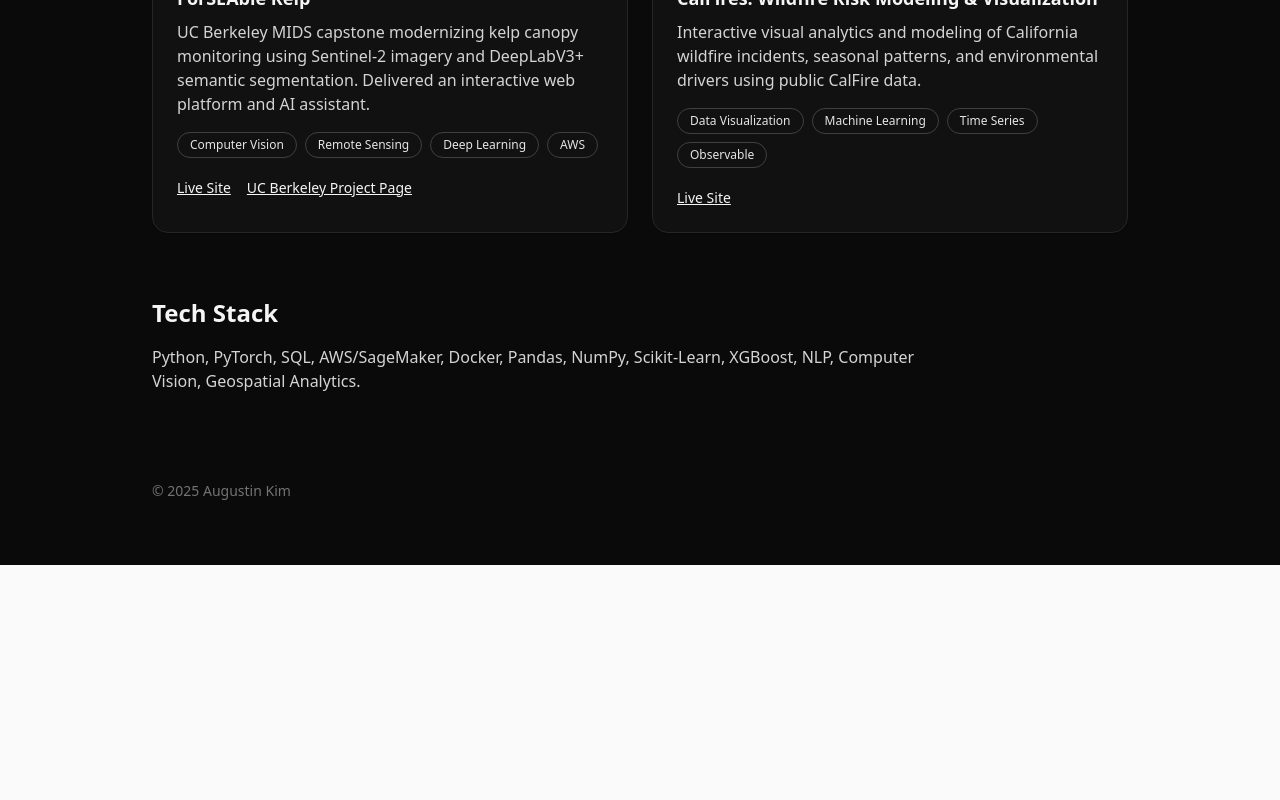
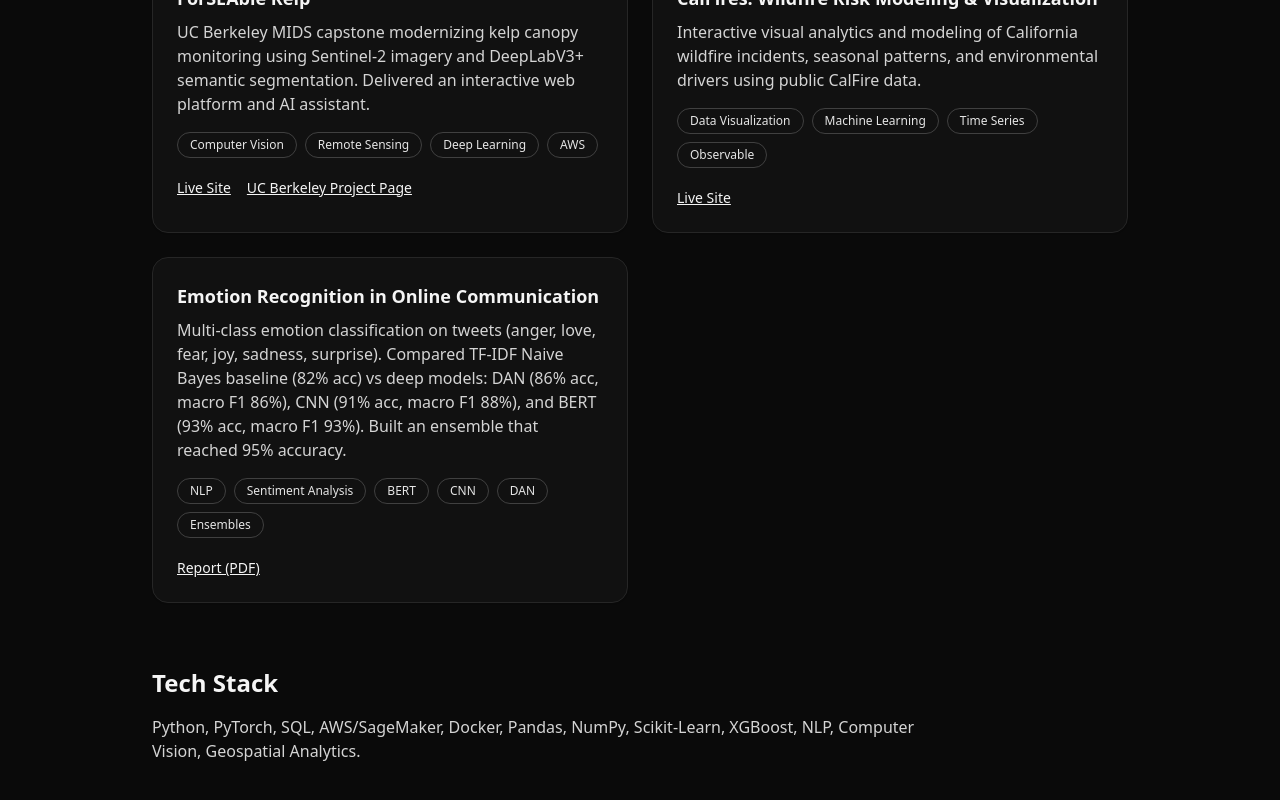
Before and after one commit to ajaykim94/augustin-portfolio, a Next.js app: page / in a window 1280 px wide. Shown: the part 528-1328 px from the top of the page. Before the commit the page ends 1093 px from the top, so only its background shows below. Built offline with nearby package versions, Linux system fonts and the light colour scheme.

Commit message:
Update page.tsx

```diff
--- a/app/page.tsx
+++ b/app/page.tsx
@@ -45,6 +45,21 @@ const PROJECTS: Project[] = [
       "/projects/calfire/calfire-3.jpg",
     ],
   },
+  {
+  title: "Emotion Recognition in Online Communication",
+  description:
+    "Multi-class emotion classification on tweets (anger, love, fear, joy, sadness, surprise). Compared TF-IDF Naive Bayes baseline (82% acc) vs deep models: DAN (86% acc, macro F1 86%), CNN (91% acc, macro F1 88%), and BERT (93% acc, macro F1 93%). Built an ensemble that reached 95% accuracy.",
+  tags: ["NLP", "Sentiment Analysis", "BERT", "CNN", "DAN", "Ensembles"],
+  links: [
+    { label: "Report (PDF)", href: "/projects/Emotion Recognition/Emotion_Recognition_Final_Report.pdf" },
+  ],
+  // Optional previews (add screenshots later)
+  // previews: [
+  //   "/projects/emotion-recognition/emotion-1.jpg",
+  //   "/projects/emotion-recognition/emotion-2.jpg",
+  //   "/projects/emotion-recognition/emotion-3.jpg",
+  // ],
+},
 ];
 
 export default function Home() {
```
